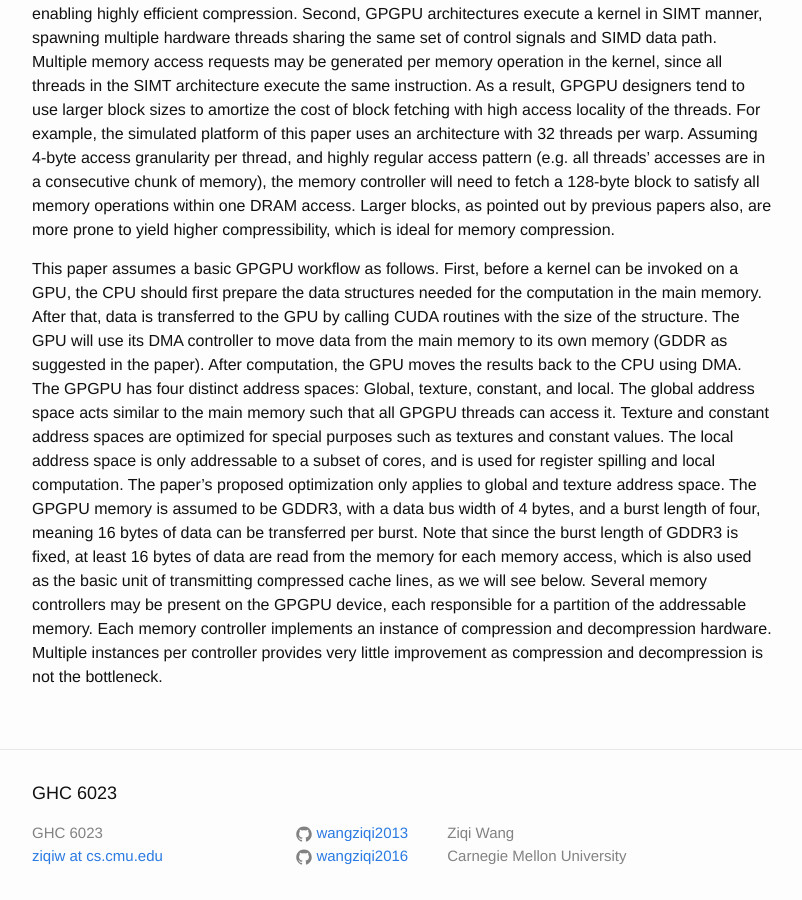
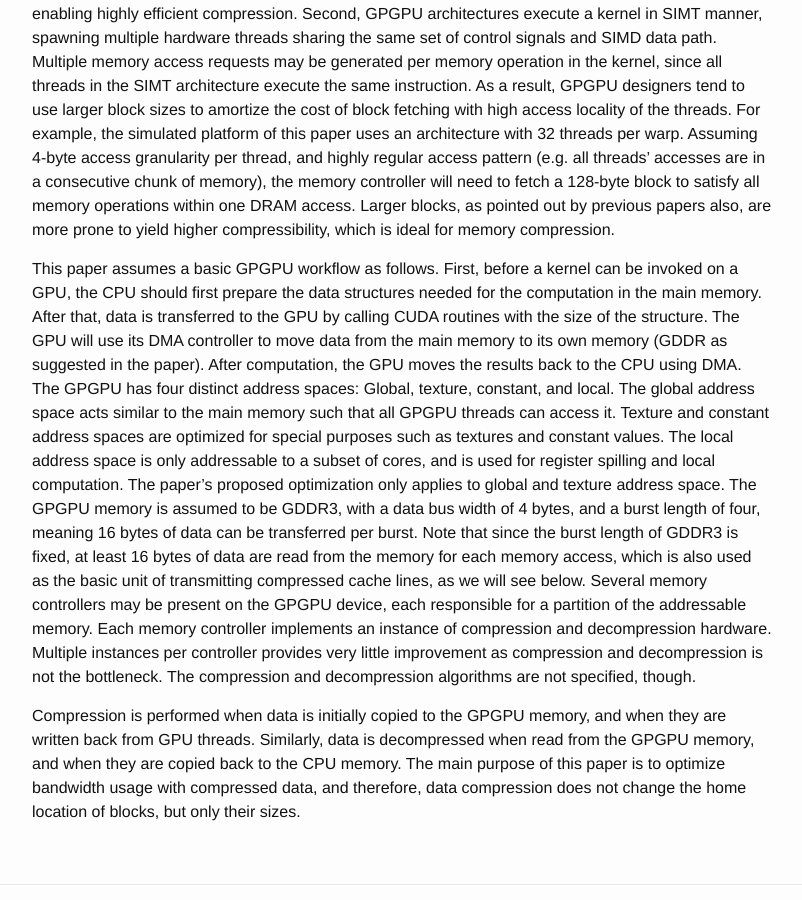
Before and after one commit to wangziqi2013/wangziqi2013.github.io, a Jekyll site: the page built from _posts/2020-07-19-loseless-and-lossy-memory-io-link-compression.markdown, in a window 1280 px wide and 900 px high, scrolled down 748 px. Shown: the whole window, without its empty margins (238-1040 px from the left). Built offline with Jekyll 4.4.1, drawn with Linux system fonts in a browser that asks for light colours.

Commit message:
Adding compression

```diff
--- a/_posts/2020-07-19-loseless-and-lossy-memory-io-link-compression.markdown
+++ b/_posts/2020-07-19-loseless-and-lossy-memory-io-link-compression.markdown
@@ -46,3 +46,9 @@ as we will see below.
 Several memory controllers may be present on the GPGPU device, each responsible for a partition of the addressable memory.
 Each memory controller implements an instance of compression and decompression hardware. Multiple instances per controller
 provides very little improvement as compression and decompression is not the bottleneck.
+The compression and decompression algorithms are not specified, though.
+
+Compression is performed when data is initially copied to the GPGPU memory, and when they are written back from GPU
+threads. Similarly, data is decompressed when read from the GPGPU memory, and when they are copied back to the CPU
+memory. The main purpose of this paper is to optimize bandwidth usage with compressed data, and therefore, data
+compression does not change the home location of blocks, but only their sizes.
```
